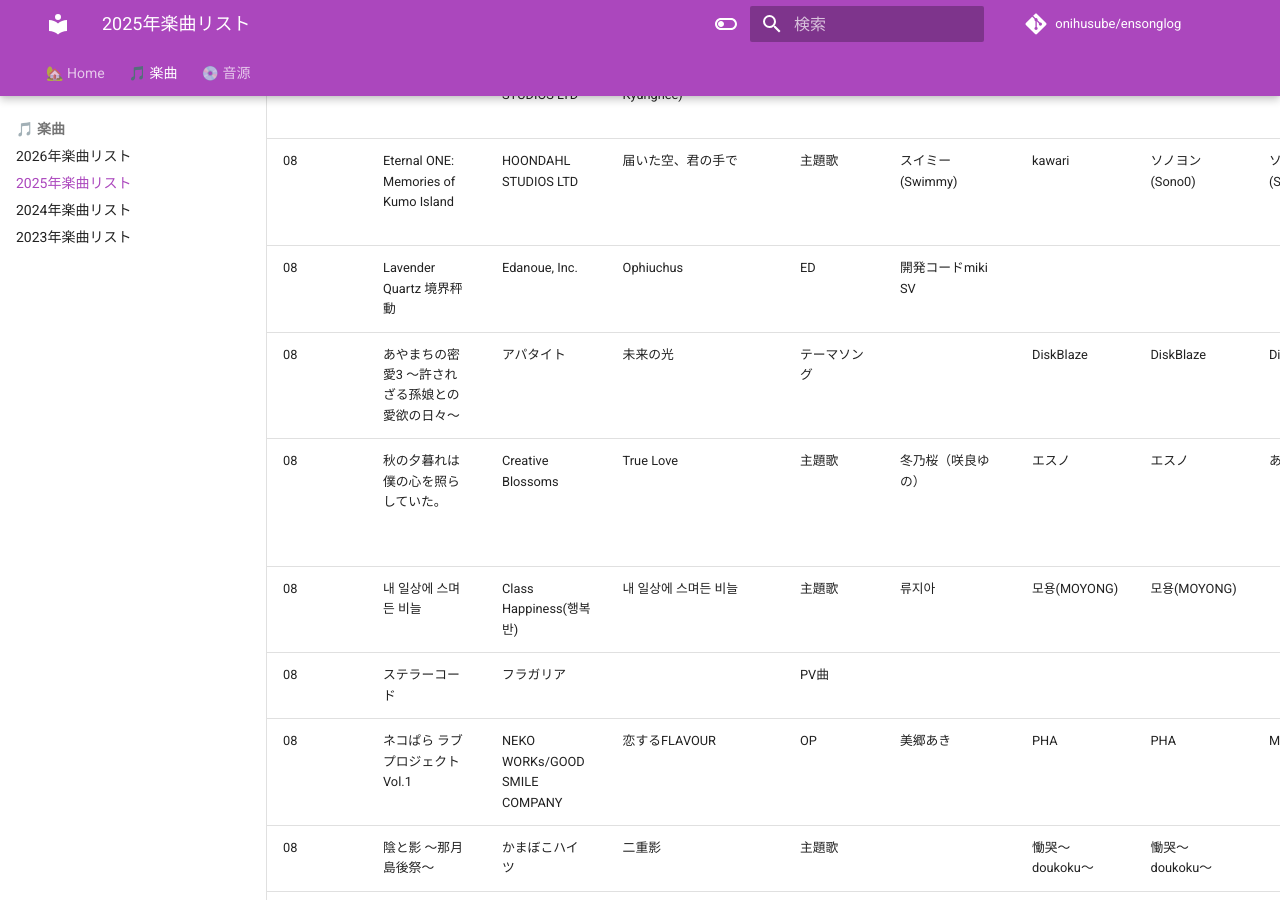
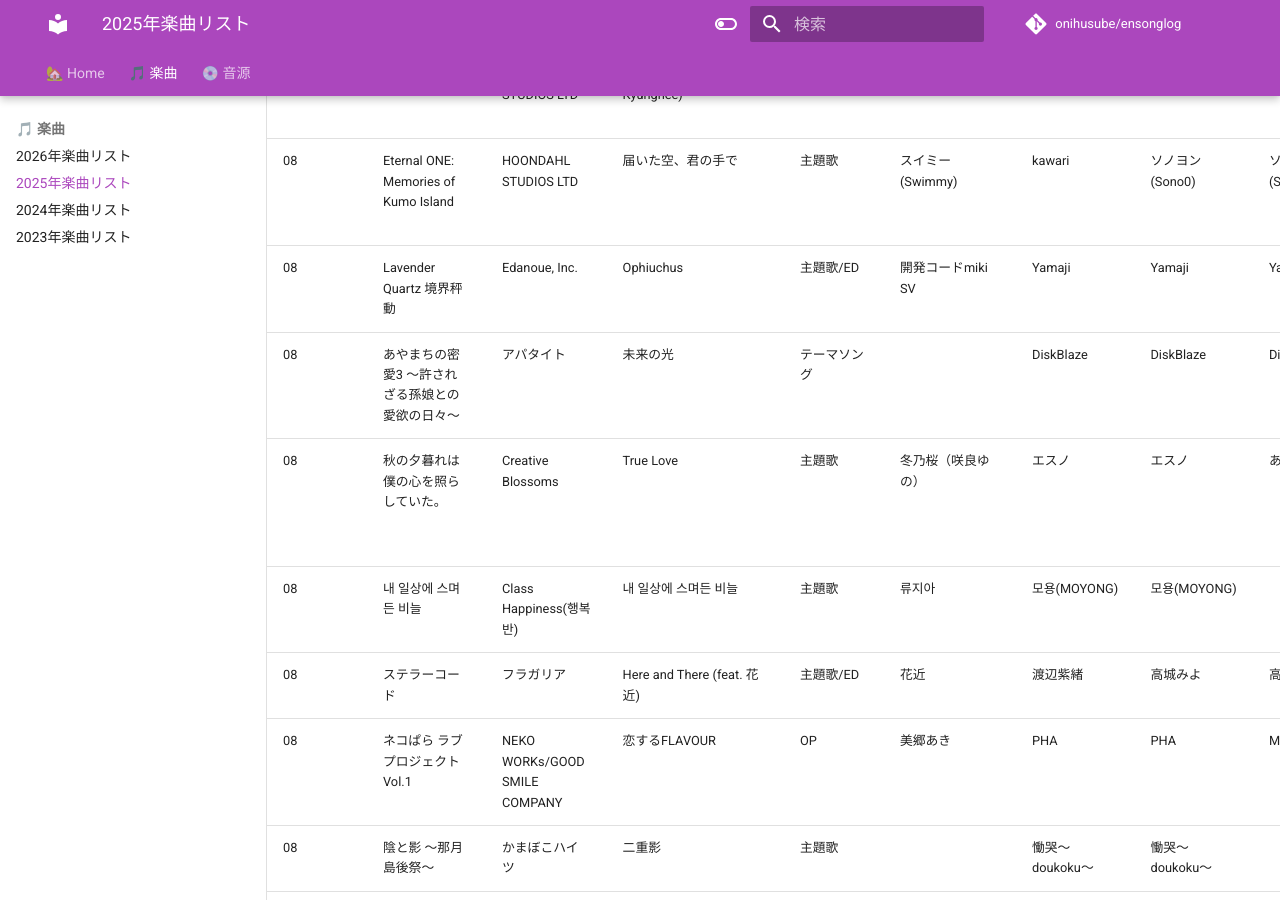
Before and after one commit to onihusube/ensonglog, an MkDocs documentation site: the page built from docs/2025/楽曲.md, in a window 1280 px wide and 900 px high, scrolled down 17362 px. Built offline with MkDocs 1.6.1 and Material for MkDocs 9.7.7, drawn with Linux system fonts in a browser that asks for light colours; emoji names are drawn with the system emoji font; comment, search, counter and statistics services are not loaded.

Commit message:
曲と音源追加

```diff
--- a/docs/2025/楽曲.md
+++ b/docs/2025/楽曲.md
@@ -180,11 +180,11 @@ search:
 | 08<!--/02--> | Sunrider Legends Tactics | Love in Space/Sekai Project | 宙の三奏歌 -the trilogy of the cosmos- | ED | MANDY B. BLUE | 華月嵐 | 高梨佳汰 | | [Steam](https://store.steampowered.com/app/3896190/Sunrider_Legends_Tactics_OP__ED_Song/) | | |
 | 08<!--/06--> | Eternal ONE | HOONDAHL STUDIOS LTD | To Ex-Me (Feat. Cheon Kyunghee) | 主題歌 | Cheon Kyunghee | 소노영 (Sono0) | 소노영 (Sono0) | 소노영 (Sono0) | Eternal ONE: Original Soundtrack Season 1（[STOVE](https://store.onstove.com/ko/games/101642) [Steam](https://store.steampowered.com/app/3946200/Eternal_ONE_Season_1_Original_Soundtrack/)） |  | [:fontawesome-brands-youtube:](https://www.youtube.com/watch?v=K9LuC8EeFTA) |
 | 08<!--/06--> | Eternal ONE: Memories of Kumo Island | HOONDAHL STUDIOS LTD | 届いた空、君の手で | 主題歌 | スイミー (Swimmy) | kawari | ソノヨン (Sono0) | ソノヨン (Sono0) | Eternal ONE: Soundtrack Theme of Kumo Island（[STOVE](https://store.onstove.com/ja/games/101946) [Steam](https://store.steampowered.com/app/3946210/Eternal_ONE_Kumo_Island_Soundtrack/?curator_clanid=45742451)）  |  | [:fontawesome-brands-youtube:](https://www.youtube.com/watch?v=poD8TpdSZGQ) |
-| 08<!--/08--> | Lavender Quartz 境界秤動 | Edanoue, Inc. | Ophiuchus | ED | 開発コードmiki SV |  |  | |  |  | [:fontawesome-brands-youtube:](https://youtube.com/watch?v=DHYKuoyqo3M) |
+| 08<!--/08--> | Lavender Quartz 境界秤動 | Edanoue, Inc. | Ophiuchus | 主題歌/ED | 開発コードmiki SV | Yamaji | Yamaji | Yamaji | [🎵🔗](https://linkco.re/RGHXNg11) | | [:fontawesome-brands-youtube:](https://youtube.com/watch?v=DHYKuoyqo3M) [:fontawesome-brands-youtube:](https://www.youtube.com/watch?v=Hg-39yld1ho) |
 | 08<!--/08--> | あやまちの密愛3 ～許されざる孫娘との愛欲の日々～ | アパタイト | 未来の光 | テーマソング |  | DiskBlaze | DiskBlaze | DiskBlaze |  |  | [:rabbit:](https://chobit.cc/d7r0j) |
 | 08<!--/14--> | 秋の夕暮れは僕の心を照らしていた。 | Creative Blossoms | True Love | 主題歌 | 冬乃桜（咲良ゆの） | エスノ | エスノ | あいづたか | [咲良ゆの 10th Album「恋の行方」](https://koinoyukue.tumblr.com/) | Guitar：野中海／Piano：緩斗／Drums：ジャンク／Mixing/Mastering：桜結ゆぴ | [:fontawesome-brands-youtube:](https://www.youtube.com/watch?v=vDFn3M0m3Q8) |
 | 08<!--/14--> | 내 일상에 스며든 비늘 | Class Happiness(행복반) | 내 일상에 스며든 비늘 | 主題歌 | 류지아 | 모용(MOYONG) | 모용(MOYONG) | | | | [:fontawesome-brands-youtube:](https://www.youtube.com/watch?v=nXT7CLk_Iew) |
-| 08<!--/15--> | ステラーコード | フラガリア | | PV曲 |  |  |  | |  |  | [:fontawesome-brands-youtube:](https://www.youtube.com/watch?v=lZJUD1T3n6c) |
+| 08<!--/15--> | ステラーコード | フラガリア | Here and There (feat. 花近) | 主題歌/ED | 花近 | 渡辺紫緒 | 高城みよ | 高城みよ | 配信あり | Violin,Viola: 松本一策 | [:fontawesome-brands-youtube:](https://www.youtube.com/watch?v=lZJUD1T3n6c) [:fontawesome-brands-youtube:](https://www.youtube.com/watch?v=AQggSrUrp8s) |
 | 08<!--/15--> | ネコぱら ラブプロジェクトVol.1 | NEKO WORKs/GOOD SMILE COMPANY | 恋するFLAVOUR | OP | 美郷あき | PHA | PHA | Motokiyo | |  | [:fontawesome-brands-youtube:](https://www.youtube.com/watch?v=iQncU_9BITU) |
 | 08<!--/16--> | 陰と影 〜那月島後祭〜 | かまぼこハイツ | 二重影 | 主題歌 |  | 慟哭～doukoku～ | 慟哭～doukoku～ |  | 二重影 -完全版-（[BOOTH](https://ni-sshin.booth.pm/items/7336201)） |  | [:fontawesome-brands-youtube:](https://www.youtube.com/watch?v=JNETk2_XkHs) |
 | 08<!--/17--> | おにいちゃんコンティニュー！ ゆうりとしーとくれっとらぶ♥ | ぱんみみそふと | トキメキキラメキ攻略中！ | OP | ぱん | john=hive（IOSYS） | コバヤシユウヤ（IOSYS） | コバヤシユウヤ（IOSYS） | 限定版特典 サウンドトラック | ギター: 三浦公紀 |  [:fontawesome-brands-youtube:](https://www.youtube.com/watch?v=Mw-Gtr17noI) [HP](https://pannomimi.net/panmimisoft#Download) |
```
Also changed, not shown: docs/2025/音源.md (+2 -0 lines).
